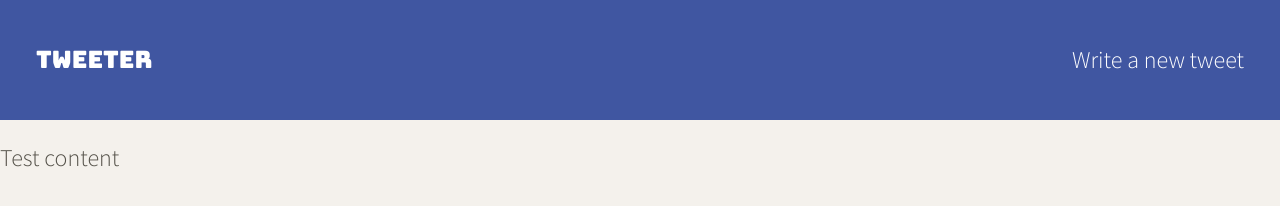
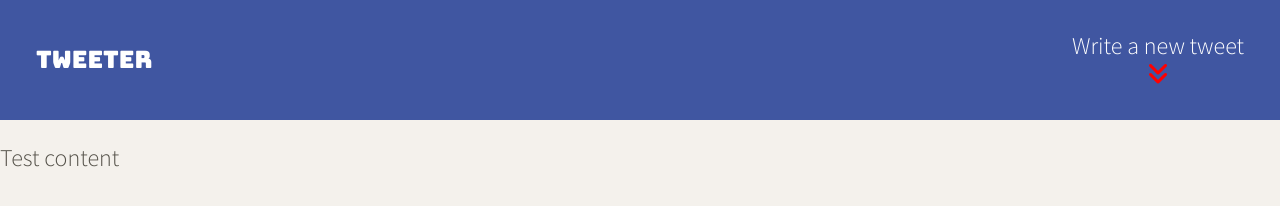
Before and after one commit to firewallfail/tweeter, a website: page public/index.html in a window 1280 px wide. Drawn offline with nearby package versions, Linux system fonts and the light colour scheme.

Commit message:
Implement write new tweet on navbar

```diff
--- a/public/index.html
+++ b/public/index.html
@@ -32,7 +32,10 @@
   <!-- Top nav bar (fixed) -->
   <nav>
     <span>tweeter</span>
-    <div>Write a new tweet</div>
+    <div class="new-tweet">
+      <div>Write a new tweet</div>
+      <div><i class="fa-solid fa-angles-down"></i></div>
+    </div>
   </nav>
 
   <!-- Page-specific (main) content here -->
--- a/public/styles/nav.css
+++ b/public/styles/nav.css
@@ -13,5 +13,14 @@ nav {
 
 nav span {
   font-family: 'Bungee';
-  vertical-align: top;
 }
+
+.new-tweet {
+  display: flex;
+  flex-direction: column;
+  align-items: center;
+}
+
+.fa-angles-down {
+  color: red;
+}
```
